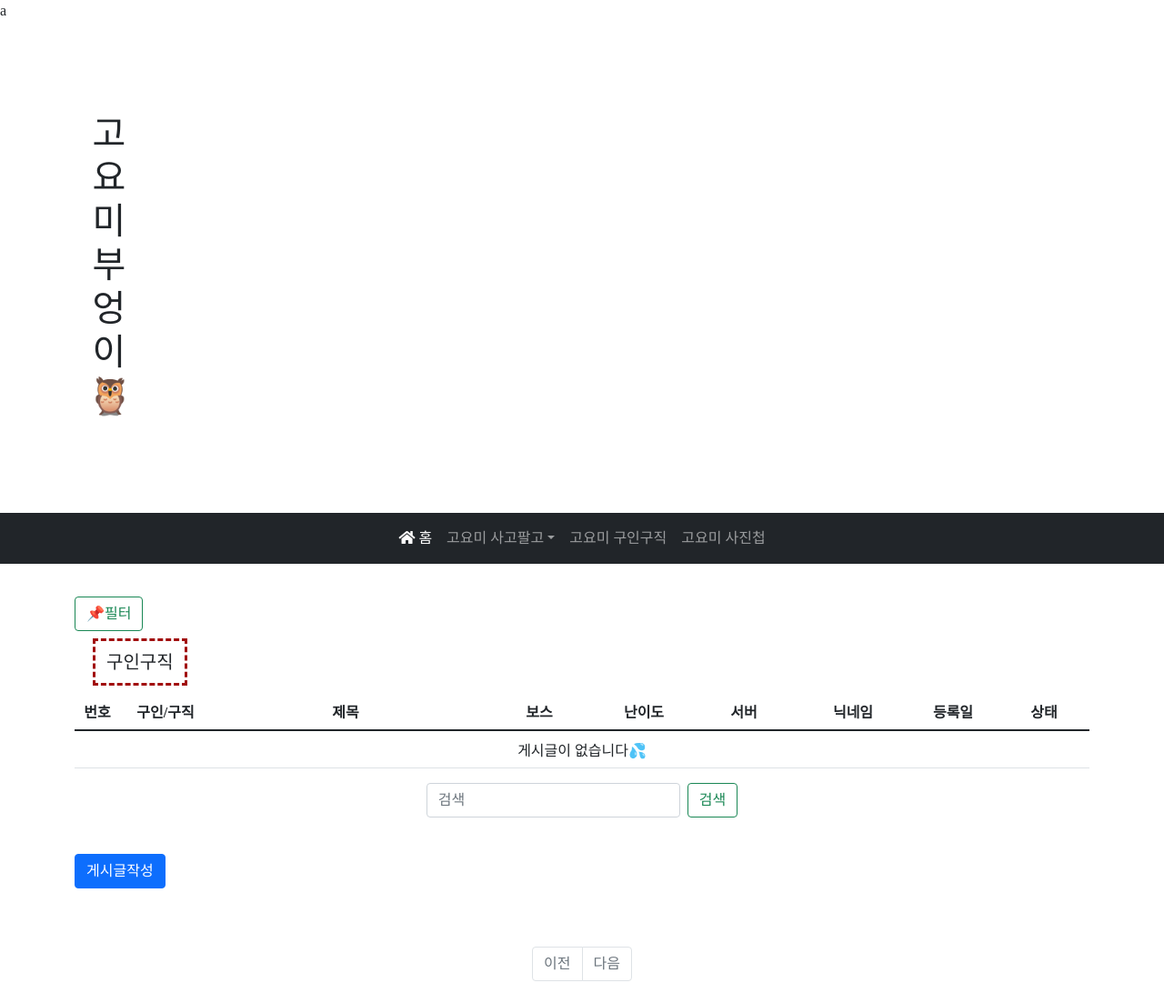
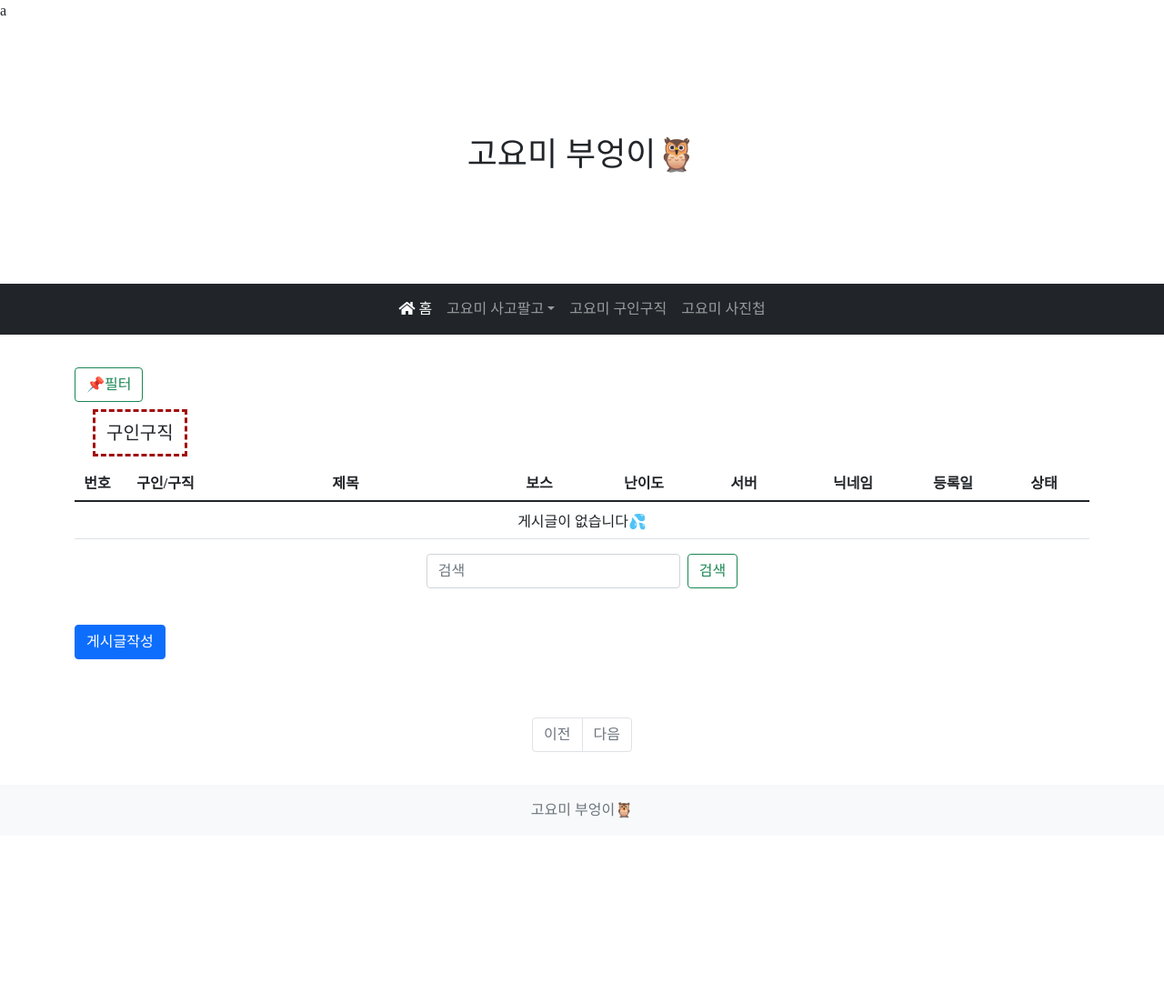
Before and after one commit to seuljaa/lllolll, a Django app: page /job/list/ in a window 1280 px wide. Shown: the part 56-1159 px from the top of the page at 91% size. After the commit the page ends 956 px from the top, so only its background shows below. Run offline with Django 4.2, Linux system fonts and the light colour scheme; data that the repository does not hold is empty; some libraries are stand-ins or nearby versions; some web fonts are replaced.

Commit message:
반응형

```diff
--- a/config/static/common.css
+++ b/config/static/common.css
@@ -72,12 +88,40 @@
   display: grid;
 }
 
+.t-hidden {
+  display: none;
+}
+
+.t-h-80 {
+  height: 20rem;
+}
+
 .t-h-96 {
   height: 24rem;
 }
 
-.t-h-80 {
-  height: 20rem;
+.t-h-14 {
+  height: 3.5rem;
+}
+
+.t-h-28 {
+  height: 7rem;
+}
+
+.t-h-32 {
+  height: 8rem;
+}
+
+.t-h-36 {
+  height: 9rem;
+}
+
+.t-h-64 {
+  height: 16rem;
+}
+
+.t-h-\[100\%\] {
+  height: 100%;
 }
 
 .t-min-h-screen {
@@ -288,8 +337,32 @@
   line-height: 2rem;
 }
 
+.t-text-4xl {
+  font-size: 2.25rem;
+  line-height: 2.5rem;
+}
+
+.t-text-lg {
+  font-size: 1.125rem;
+  line-height: 1.75rem;
+}
+
+.t-text-3xl {
+  font-size: 1.875rem;
+  line-height: 2.25rem;
+}
+
+.t-text-sm {
+  font-size: 0.875rem;
+  line-height: 1.25rem;
+}
+
 .t-font-bold {
   font-weight: 700;
+}
+
+.t-font-semibold {
+  font-weight: 600;
 }
 
 .t-text-indigo-400 {
@@ -328,18 +401,75 @@ html > body {
 }
 
 @media (min-width: 640px) {
-  .sm\:t-w-80 {
-    width: 20rem;
+  .sm\:t-mt-1 {
+    margin-top: 0.25rem;
+  }
+
+  .sm\:t-inline {
+    display: inline;
+  }
+
+  .sm\:t-flex {
+    display: flex;
+  }
+
+  .sm\:t-h-96 {
+    height: 24rem;
+  }
+
+  .sm\:t-h-80 {
+    height: 20rem;
+  }
+
+  .sm\:t-h-72 {
+    height: 18rem;
+  }
+
+  .sm\:t-w-1\/3 {
+    width: 33.333333%;
   }
 
   .sm\:t-grid-cols-2 {
     grid-template-columns: repeat(2, minmax(0, 1fr));
   }
+
+  .sm\:t-items-center {
+    align-items: center;
+  }
+
+  .sm\:t-justify-center {
+    justify-content: center;
+  }
+
+  .sm\:t-text-center {
+    text-align: center;
+  }
+
+  .sm\:t-text-4xl {
+    font-size: 2.25rem;
+    line-height: 2.5rem;
+  }
 }
 
 @media (min-width: 768px) {
+  .md\:t-h-\[45\%\] {
+    height: 45%;
+  }
+
   .md\:t-w-96 {
     width: 24rem;
+  }
+
+  .md\:t-w-2\/4 {
+    width: 50%;
+  }
+
+  .md\:t-w-1\/3 {
+    width: 33.333333%;
+  }
+
+  .md\:t-w-\[45\%\] {
+    width: 45%;
   }
 
   .md\:t-grid-cols-3 {
@@ -348,6 +478,48 @@ html > body {
 }
 
 @media (min-width: 1024px) {
+  .lg\:t-mx-\[10\%\] {
+    margin-left: 10%;
+    margin-right: 10%;
+  }
+
+  .lg\:t-block {
+    display: block;
+  }
+
+  .lg\:t-inline-block {
+    display: inline-block;
+  }
+
+  .lg\:t-inline {
+    display: inline;
+  }
+
+  .lg\:t-table {
+    display: table;
+  }
+
+  .lg\:t-table-cell {
+    display: table-cell;
+  }
+
+  .lg\:t-w-\[50\%\] {
+    width: 50%;
+  }
+
+  .lg\:t-w-1\/3 {
+    width: 33.333333%;
+  }
+
+  .lg\:t-w-\[45\%\] {
+    width: 45%;
+  }
+
+  .lg\:t-text-base {
+    font-size: 1rem;
+    line-height: 1.5rem;
+  }
+
   @media (min-width: 640px) {
     .lg\:sm\:t-grid-cols-4 {
       grid-template-columns: repeat(4, minmax(0, 1fr));
--- a/config/templates/job/job_list.html
+++ b/config/templates/job/job_list.html
@@ -12,10 +12,11 @@ a{% extends "layout.html" %}
         <form id="filterForm" method="get" action="{% url 'job:job_list' %}">
             <div class="card card-body">
                 <div>
-                    보스<br>
-                    <label><input type="checkbox" name="boss" value="스우">스우</label>
-                    <label><input type="checkbox" name="boss" value="데미안">데미안</label>
-                    <label><input type="checkbox" name="boss" value="루시드">루시드</label>
+                    <p class="t-mb-3 t-text-lg t-font-semibold"><span
+                            style="border: 5px double #D8EFFB; background:#f0f6fa; padding: 0.2em;">보스</span></p>
+                    <label><input type="checkbox" name="boss" value="스우"> 스우 </label>
+                    <label><input type="checkbox" name="boss" value="데미안"> 데미안</label>
+                    <label><input type="checkbox" name="boss" value="루시드"> 루시드</label>
                     <label><input type="checkbox" name="boss" value="가엔슬"> 가엔슬</label>
                     <label><input type="checkbox" name="boss" value="윌"> 윌</label>
                     <label><input type="checkbox" name="boss" value="더스크"> 더스크</label>
@@ -25,13 +26,16 @@ a{% extends "layout.html" %}
                     <label><input type="checkbox" name="boss" value="세렌"> 세렌</label>
                     <label><input type="checkbox" name="boss" value="칼로스"> 칼로스</label>
                 </div>
+                <br>
                 <div>
-                    난이도<br>
+                    <p class="t-mb-3 t-text-lg t-font-semibold"><span
+                            style="border: 5px double #D8EFFB; background:#f0f6fa; padding: 0.2em;">난이도</span></p>
                     <label><input type="checkbox" name="level" value="이지"> 이지</label>
                     <label><input type="checkbox" name="level" value="노말"> 노말</label>
                     <label><input type="checkbox" name="level" value="하드"> 하드</label>
                     <label><input type="checkbox" name="level" value="카오스"> 카오스</label>
                 </div>
+                <br>
                 <div>
                     <input type="submit" class="btn btn-primary" value="필터적용">
                 </div>
@@ -42,44 +46,45 @@ a{% extends "layout.html" %}
     <table class="table table-hover t-text-center t-align-middle">
         <thead>
         <tr class="thead-dark">
-            <th width=50>번호</th>
-            <th width=100>구인/구직</th>
+            <th width=50 class="t-hidden lg:t-table-cell">번호</th>
+            <th width=100 class="t-hidden lg:t-table-cell">구인/구직</th>
             <th>제목</th>
-            <th width=130>보스</th>
-            <th width=100>난이도</th>
-            <th width=120>서버</th>
-            <th width=120>닉네임</th>
-            <th width=100>등록일</th>
-            <th width=100>상태</th>
+            <th width=130 class="t-hidden lg:t-table-cell">보스</th>
+            <th width=100 class="t-hidden lg:t-table-cell">난이도</th>
+            <th width=120 class="t-hidden lg:t-table-cell">서버</th>
+            <th width=120 class="t-hidden lg:t-table-cell">닉네임</th>
+            <th width=100 class="t-hidden lg:t-table-cell">등록일</th>
+            <th width=100 class="t-hidden lg:t-table-cell">상태</th>
         </tr>
         </thead>
         <tbody>
         {% if job %}
         {% for post in job %}
         <tr>
-            <td>{{ post.id }}</td>
+            <td class="t-hidden lg:t-table-cell">{{ post.id }}</td>
             {% if post.kind == False %}
-            <td>구직</td>
+            <td class="t-hidden lg:t-table-cell">구직</td>
             {% else %}
-            <td>구인</td>
+            <td class="t-hidden lg:t-table-cell">구인</td>
             {% endif %}
             <td>
-                <a href="{% url 'job:job_detail' post.id %}" class="t-no-underline t-text-indigo-400">{{ post.subject }}</a>
+                <a href="{% url 'job:job_detail' post.id %}"
+                   class="t-no-underline t-text-indigo-400">{{post.subject}}</a>
             </td>
-            <td>
+            <td class="t-hidden lg:t-table-cell">
                 {{ post.boss }}
             </td>
-            <td>{{ post.level }}</td>
-            <td>{{ post.server }}</td>
-            <td>{{ post.user.username }}</td>
-            <td>
+            <td class="t-hidden lg:t-table-cell">{{ post.level }}</td>
+            <td class="t-hidden lg:t-table-cell">{{ post.server }}</td>
+            <td class="t-hidden lg:t-table-cell">{{ post.user.username }}</td>
+            <td class="t-hidden lg:t-table-cell">
                 {{ post.create_date.year}}.{{ post.create_date.month}}.{{ post.create_date.day}}<br>
                 {{ post.create_date.hour}}:{{ post.create_date.minute}}
             </td>
             {% if post.is_complete == False %}
-            <td>미완료</td>
+            <td class="t-hidden lg:t-table-cell">미완료</td>
             {% else %}
-            <td>완료</td>
+            <td class="t-hidden lg:t-table-cell">완료</td>
             {% endif %}
         </tr>
         {% endfor %}
@@ -163,6 +168,8 @@ $(document).ready(function(){
 
 
 
+
+
     </script>
     {% endblock %}
 </section>
--- a/config/templates/layout.html
+++ b/config/templates/layout.html
@@ -20,7 +20,6 @@
     <link rel="stylesheet" type="text/css" media="screen" href="cssscreen.css">
     <link rel="stylesheet" type="text/css" media="print" href="cssprint.css">
     <script defer src="{% static 'common.js' %}"></script>
-    <meta name="viewport" content="width=device-width, initial-scale=1">
 </head>
 <body class="t-flex t-flex-col t-min-h-screen t-pt-[56px] ">
 {% if messages %}
@@ -62,16 +61,15 @@
                     </li>
                     {% endif %}
                 </ul>
-
             </div>
         </div>
     </nav>
 </header>
-<section>
-    <div>
-        <h1 style="width:240;" class="t-p-24 t-text-center t-mt-1">
+<section >
+    <div class="t-text-3xl t-flex t-justify-center t-items-center t-h-36 sm:t-flex sm:t-justify-center sm:t-items-center sm:t-h-72">
+        <div class="sm:t-inline sm:t-text-center sm:t-mt-1 sm:t-text-4xl">
             고요미 부엉이🦉
-        </h1>
+        </div>
     </div>
     <nav class="navbar navbar-expand-lg navbar-dark bg-dark" aria-label="Tenth navbar example">
         <div class="container-fluid">
@@ -105,7 +103,7 @@
         </div>
     </nav>
 </section>
-<section class="t-flex-1 t-py-[20px] t-flex t-flex-col">
+<section class="t-flex-1 t-py-[20px] t-flex t-flex-col t-justify-center">
     {%block content%}
     {%endblock%}
     {% block script %}
@@ -126,6 +124,8 @@ $(document).ready(function(){
 
 
 
+
+
     </script>
     {% endblock %}
 
--- a/photo/urls.py
+++ b/photo/urls.py
@@ -7,6 +7,6 @@ urlpatterns = [
     path('photo_list/', views.photo_list, name='photo_list'),
     path('photo_post/', views.photo_post, name='photo_post'),
     path('photo_detail/<int:photo_id>/', views.photo_detail, name='photo_detail'),
-    path('photo/delete/<int:photo_id>/', views.delete, name='delete'),
+    path('delete/<int:photo_id>/', views.delete, name='delete'),
     path('photo_detail/like/<int:photo_id>/', views.photo_like, name='photo_like'),
 ]
```
Also changed, not shown: other parts of config/static/common.css (+37 -16 lines), config/templates/deal/deal_gita_list.html (+19 -17 lines), config/templates/deal/deal_items_list.html (+29 -19 lines), config/templates/main.html (+10 -8 lines), config/templates/photo/photo_detail.html (+16 -15 lines).
